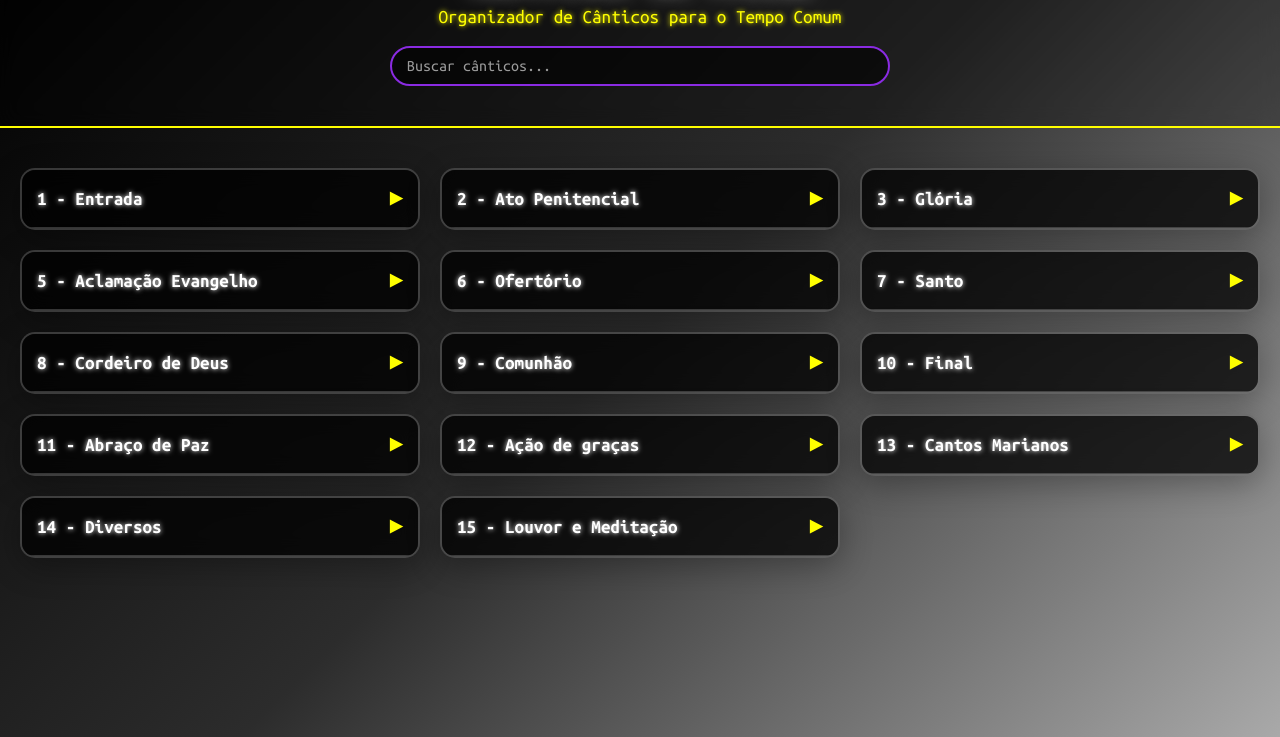
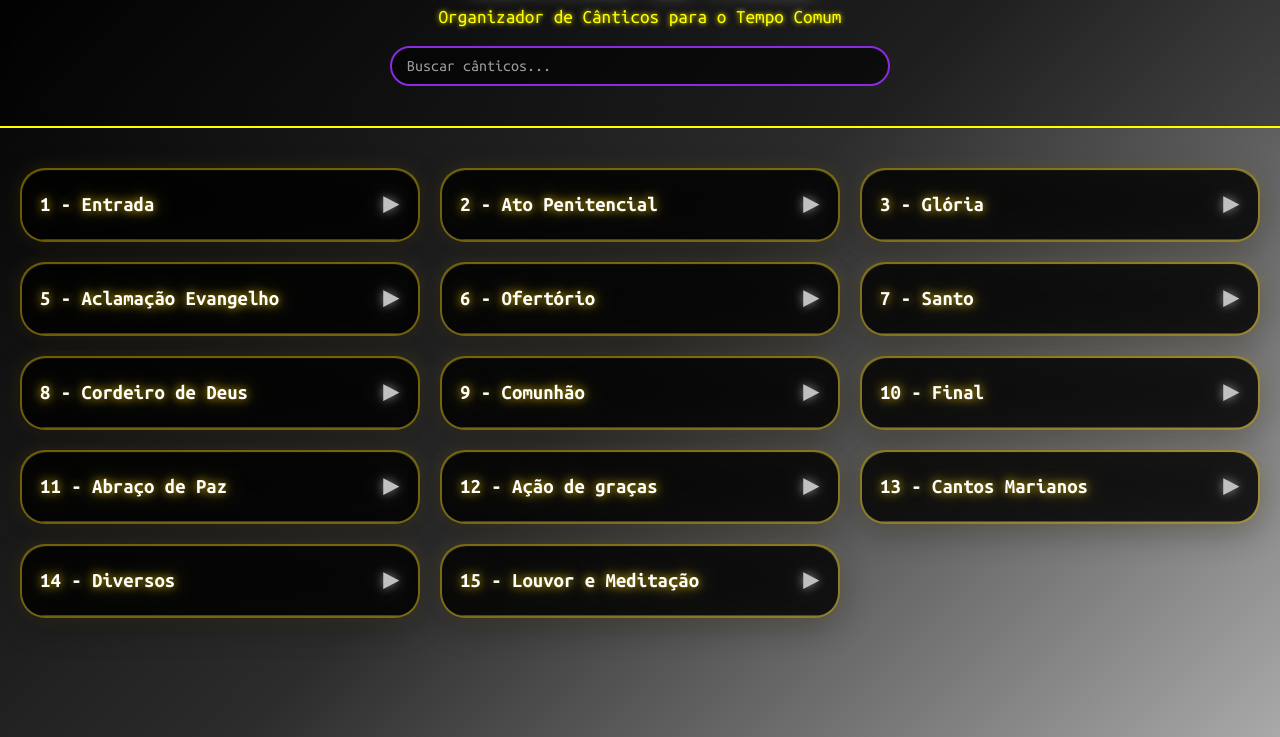
Before and after one commit to ramalhost3/missa_1.0, a plain HTML site: page index.html in a window 1280 px wide. Shown: the part 63-800 px from the top of the page. Drawn offline with Linux system fonts and the light colour scheme.

Commit message:
Aplica melhorias visuais: efeito glass, cantos arredondados e detalhes amarelo prateado neon

```diff
--- a/styles.css
+++ b/styles.css
@@ -177,52 +177,123 @@ body {
 
 /* Quadros de cânticos */
 .cantico-quadro {
-    background: rgba(0, 0, 0, 0.4);
-    backdrop-filter: blur(10px);
-    border: 2px solid rgba(255, 255, 255, 0.2);
-    border-radius: 15px;
+    background: rgba(0, 0, 0, 0.3);
+    backdrop-filter: blur(20px);
+    -webkit-backdrop-filter: blur(20px);
+    border: 2px solid rgba(255, 215, 0, 0.4);
+    border-radius: 25px;
     overflow: hidden;
-    transition: all 0.3s ease;
+    transition: all 0.4s cubic-bezier(0.4, 0, 0.2, 1);
+    box-shadow:
+        0 8px 32px rgba(0, 0, 0, 0.3),
+        inset 0 1px 0 rgba(255, 215, 0, 0.2),
+        0 0 20px rgba(255, 215, 0, 0.1);
+    position: relative;
+}
+
+.cantico-quadro::before {
+    content: '';
+    position: absolute;
+    top: 0;
+    left: 0;
+    right: 0;
+    bottom: 0;
+    background: linear-gradient(135deg,
+        rgba(255, 215, 0, 0.1) 0%,
+        rgba(192, 192, 192, 0.05) 50%,
+        rgba(255, 215, 0, 0.1) 100%);
+    border-radius: 25px;
+    pointer-events: none;
+    opacity: 0;
+    transition: opacity 0.3s ease;
+}
+
+.cantico-quadro:hover::before {
+    opacity: 1;
 }
 
 .cantico-quadro:hover {
-    transform: translateY(-5px);
-    box-shadow: 0 10px 25px rgba(255, 255, 255, 0.1);
-    border-color: rgba(255, 255, 0, 0.5);
+    transform: translateY(-8px) scale(1.02);
+    box-shadow:
+        0 20px 40px rgba(0, 0, 0, 0.4),
+        inset 0 1px 0 rgba(255, 215, 0, 0.4),
+        0 0 30px rgba(255, 215, 0, 0.3),
+        0 0 60px rgba(255, 215, 0, 0.1);
+    border-color: rgba(255, 215, 0, 0.8);
 }
 
 /* Header dos quadros */
 .quadro-header {
-    background: rgba(0, 0, 0, 0.6);
-    padding: 15px;
-    border-bottom: 1px solid rgba(255, 255, 255, 0.2);
+    background: rgba(0, 0, 0, 0.7);
+    backdrop-filter: blur(15px);
+    padding: 18px;
+    border-bottom: 1px solid rgba(255, 215, 0, 0.3);
     display: flex;
     justify-content: space-between;
     align-items: center;
     cursor: pointer;
+    border-radius: 25px 25px 0 0;
+    position: relative;
+    overflow: hidden;
+}
+
+.quadro-header::before {
+    content: '';
+    position: absolute;
+    top: 0;
+    left: -100%;
+    width: 100%;
+    height: 100%;
+    background: linear-gradient(90deg,
+        transparent,
+        rgba(255, 215, 0, 0.1),
+        transparent);
+    transition: left 0.6s ease;
+}
+
+.quadro-header:hover::before {
+    left: 100%;
 }
 
 .quadro-header h3 {
     color: #ffffff;
-    text-shadow: 0 0 5px #ffffff;
-    font-size: 1.2rem;
+    text-shadow:
+        0 0 10px rgba(255, 215, 0, 0.8),
+        0 0 20px rgba(255, 215, 0, 0.4),
+        0 0 30px rgba(255, 215, 0, 0.2);
+    font-size: 1.3rem;
+    font-weight: bold;
+    position: relative;
+    z-index: 1;
 }
 
 .toggle-icon {
-    color: #ffff00;
-    font-size: 1.5rem;
-    transition: transform 0.3s ease;
+    color: #FFD700;
+    font-size: 1.8rem;
+    transition: all 0.4s cubic-bezier(0.4, 0, 0.2, 1);
+    text-shadow:
+        0 0 10px rgba(255, 215, 0, 0.8),
+        0 0 20px rgba(255, 215, 0, 0.4);
+    position: relative;
+    z-index: 1;
 }
 
 .toggle-icon.collapsed {
     transform: rotate(-90deg);
+    color: #C0C0C0;
+    text-shadow:
+        0 0 10px rgba(192, 192, 192, 0.6),
+        0 0 20px rgba(192, 192, 192, 0.3);
 }
 
 /* Conteúdo dos quadros */
 .quadro-content {
     max-height: 400px;
     overflow-y: auto;
-    transition: all 0.3s ease;
+    transition: all 0.4s cubic-bezier(0.4, 0, 0.2, 1);
+    border-radius: 0 0 25px 25px;
+    background: rgba(0, 0, 0, 0.2);
+    backdrop-filter: blur(10px);
 }
 
 .quadro-content.collapsed {
@@ -240,15 +311,43 @@ body {
     display: flex;
     justify-content: space-between;
     align-items: center;
-    padding: 12px 15px;
-    border-bottom: 1px solid rgba(255, 255, 255, 0.1);
-    transition: all 0.3s ease;
+    padding: 15px 20px;
+    border-bottom: 1px solid rgba(255, 215, 0, 0.1);
+    transition: all 0.4s cubic-bezier(0.4, 0, 0.2, 1);
     cursor: pointer;
+    position: relative;
+    border-radius: 15px;
+    margin: 5px 10px;
+    background: rgba(0, 0, 0, 0.1);
+}
+
+.cantico-item::before {
+    content: '';
+    position: absolute;
+    left: 0;
+    top: 0;
+    bottom: 0;
+    width: 3px;
+    background: linear-gradient(180deg,
+        rgba(255, 215, 0, 0.8) 0%,
+        rgba(192, 192, 192, 0.6) 50%,
+        rgba(255, 215, 0, 0.8) 100%);
+    border-radius: 0 15px 15px 0;
+    opacity: 0;
+    transition: opacity 0.3s ease;
+}
+
+.cantico-item:hover::before {
+    opacity: 1;
 }
 
 .cantico-item:hover {
-    background: rgba(255, 255, 255, 0.1);
-    transform: translateX(5px);
+    background: rgba(255, 215, 0, 0.1);
+    transform: translateX(8px) scale(1.02);
+    box-shadow:
+        0 5px 15px rgba(255, 215, 0, 0.2),
+        inset 0 1px 0 rgba(255, 215, 0, 0.3);
+    border-color: rgba(255, 215, 0, 0.4);
 }
 
 .cantico-item:last-child {
@@ -257,31 +356,67 @@ body {
 
 .cantico-nome {
     color: #ffffff;
-    font-size: 1rem;
+    font-size: 1.1rem;
     flex: 1;
-    text-shadow: 0 0 3px rgba(255, 255, 255, 0.5);
+    text-shadow:
+        0 0 5px rgba(255, 255, 255, 0.8),
+        0 0 10px rgba(255, 215, 0, 0.3);
+    font-weight: 500;
 }
 
 .cantico-actions {
     display: flex;
-    gap: 10px;
+    gap: 12px;
 }
 
 .action-btn {
-    background: rgba(255, 255, 0, 0.2);
-    border: 1px solid #ffff00;
-    color: #ffff00;
-    padding: 5px 10px;
-    border-radius: 5px;
+    background: rgba(255, 215, 0, 0.2);
+    border: 2px solid rgba(255, 215, 0, 0.6);
+    color: #FFD700;
+    padding: 8px 15px;
+    border-radius: 20px;
     cursor: pointer;
     font-family: 'Ubuntu Mono', monospace;
-    font-size: 0.8rem;
-    transition: all 0.3s ease;
+    font-size: 0.9rem;
+    font-weight: bold;
+    transition: all 0.4s cubic-bezier(0.4, 0, 0.2, 1);
+    position: relative;
+    overflow: hidden;
+    text-shadow: 0 0 5px rgba(255, 215, 0, 0.8);
+    box-shadow:
+        0 2px 10px rgba(255, 215, 0, 0.2),
+        inset 0 1px 0 rgba(255, 215, 0, 0.3);
+}
+
+.action-btn::before {
+    content: '';
+    position: absolute;
+    top: 0;
+    left: -100%;
+    width: 100%;
+    height: 100%;
+    background: linear-gradient(90deg,
+        transparent,
+        rgba(255, 215, 0, 0.3),
+        transparent);
+    transition: left 0.5s ease;
+}
+
+.action-btn:hover::before {
+    left: 100%;
 }
 
 .action-btn:hover {
-    background: rgba(255, 255, 0, 0.4);
-    transform: scale(1.1);
+    background: rgba(255, 215, 0, 0.4);
+    transform: scale(1.1) translateY(-2px);
+    box-shadow:
+        0 8px 25px rgba(255, 215, 0, 0.4),
+        inset 0 1px 0 rgba(255, 215, 0, 0.6),
+        0 0 20px rgba(255, 215, 0, 0.6);
+    border-color: rgba(255, 215, 0, 1);
+    text-shadow:
+        0 0 10px rgba(255, 215, 0, 1),
+        0 0 20px rgba(255, 215, 0, 0.8);
 }
 
 /* Modal */
@@ -292,11 +427,12 @@ body {
     width: 100%;
     height: 100%;
     background: rgba(0, 0, 0, 0.8);
+    backdrop-filter: blur(10px);
     z-index: 2000;
     display: flex;
     justify-content: center;
     align-items: center;
-    transition: all 0.3s ease;
+    transition: all 0.4s ease;
 }
 
 .modal.hidden {
@@ -305,33 +441,44 @@ body {
 }
 
 .modal-content {
-    background: rgba(0, 0, 0, 0.9);
-    backdrop-filter: blur(20px);
-    border: 2px solid rgba(255, 255, 255, 0.3);
-    border-radius: 15px;
+    background: rgba(0, 0, 0, 0.8);
+    backdrop-filter: blur(25px);
+    -webkit-backdrop-filter: blur(25px);
+    border: 2px solid rgba(255, 215, 0, 0.4);
+    border-radius: 25px;
     width: 90%;
     max-width: 800px;
     height: 80%;
     display: flex;
     flex-direction: column;
+    box-shadow:
+        0 20px 60px rgba(0, 0, 0, 0.5),
+        inset 0 1px 0 rgba(255, 215, 0, 0.3),
+        0 0 40px rgba(255, 215, 0, 0.2);
 }
 
 .modal-header {
     display: flex;
     justify-content: space-between;
     align-items: center;
-    padding: 15px 20px;
-    border-bottom: 1px solid rgba(255, 255, 255, 0.2);
+    padding: 20px 25px;
+    border-bottom: 1px solid rgba(255, 215, 0, 0.3);
+    border-radius: 25px 25px 0 0;
+    background: rgba(0, 0, 0, 0.6);
 }
 
 .modal-header h3 {
     color: #ffffff;
-    text-shadow: 0 0 5px #ffffff;
+    text-shadow:
+        0 0 10px rgba(255, 215, 0, 0.8),
+        0 0 20px rgba(255, 215, 0, 0.4);
+    font-size: 1.4rem;
 }
 
 .modal-body {
     flex: 1;
-    padding: 20px;
+    padding: 25px;
+    border-radius: 0 0 25px 25px;
 }
 
 #file-viewer {
```
